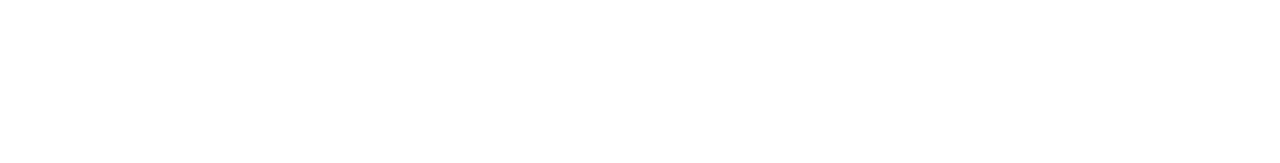
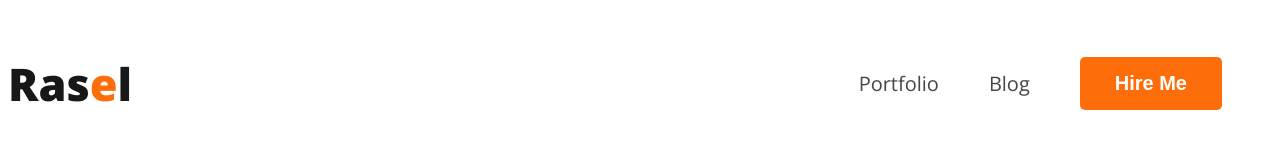
Before and after one commit to raselmonitor/portfolio-website, a plain HTML site: page index.html in a window 1280 px wide. Drawn offline with nearby package versions, Linux system fonts and the light colour scheme.

Commit message:
added nab

```diff
--- a/index.html
+++ b/index.html
@@ -1,11 +1,30 @@
 <!DOCTYPE html>
 <html lang="en">
+
 <head>
     <meta charset="UTF-8">
     <meta name="viewport" content="width=device-width, initial-scale=1.0">
     <title>Portfolio Website</title>
+    <link rel="preconnect" href="https://fonts.googleapis.com">
+    <link rel="preconnect" href="https://fonts.gstatic.com" crossorigin>
+    <link href="https://fonts.googleapis.com/css2?family=Open+Sans:wght@400;500;600;700;800&display=swap"
+        rel="stylesheet">
+    <link rel="stylesheet" href="portfolio.css">
 </head>
+
 <body>
+    <header>
+        <nav>
+            <h3 class="nav-title">Ras<span class="ogange-color">e</span>l</h3>
+            <ul>
+                <li><a href="">Portfolio</a></li>
+                <li><a href=""> Blog</a></li>
+                <li><button class="btn-primary">Hire Me</button></li>
+            </ul>
+        </nav>
+    </header>
+    <main></main>
+    <footer></footer>
+</body>
 
-</body>
 </html>
--- /dev/null
+++ b/portfolio.css
@@ -0,0 +1,48 @@
+/* common shared style */
+body {
+    font-family: 'Open Sans', sans-serif;
+}
+
+.ogange-color {
+    color: #FD6E0A;
+}
+
+/* nav related styles */
+nav {
+    display: flex;
+    justify-content: space-between;
+    align-items: center;
+}
+
+.nav-title {
+    color: #181818;
+    font-size: 45px;
+    font-weight: 800;
+}
+
+nav>ul {
+    display: flex;
+    align-items: center;
+}
+
+.btn-primary {
+    border-radius: 5px;
+    background: #FD6E0A;
+    color: #FFF;
+    font-size: 20px;
+    font-weight: 700;
+    border-style: none;
+    padding: 15px 35px;
+}
+
+nav li {
+    list-style: none;
+    margin-right: 50px;
+}
+
+nav a {
+    text-decoration: none;
+    color: #474747;
+    font-size: 20px;
+    font-weight: 400;
+}
```
Also changed, not shown: images/Rasel.png (added), images/developer.png (added), images/header_bg.png (added), images/icons/facebook.png (added), images/icons/insta.png (added), images/icons/js.png (added), images/icons/mongo.png (added), images/icons/nodejs.png (added), images/icons/react.png (added), images/icons/twitter.png (added).
